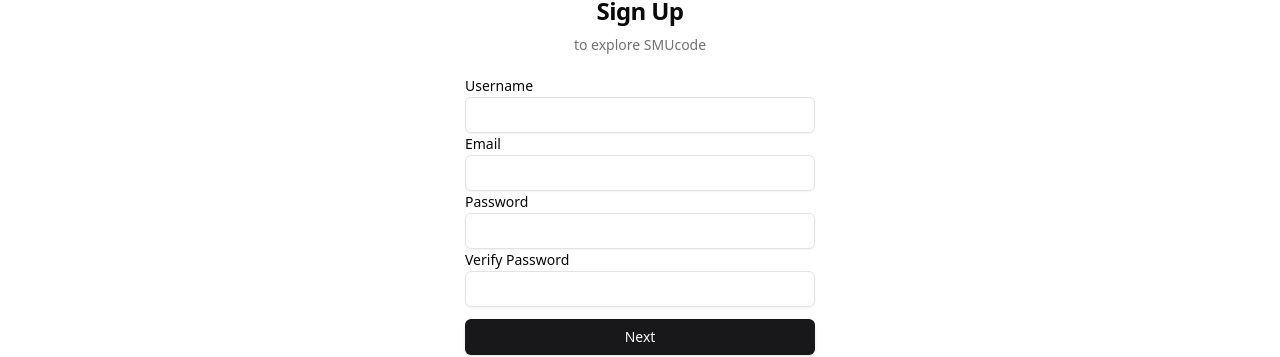
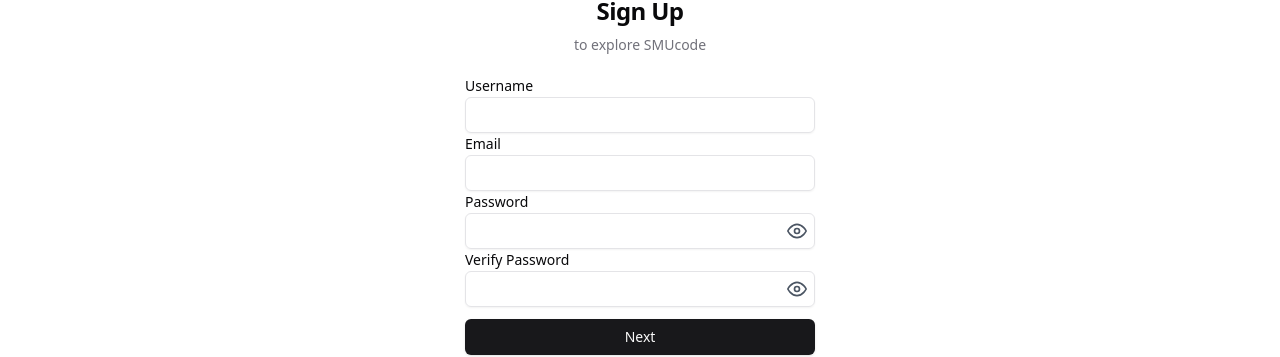
Before and after one commit to cs203-2024/smucode-frontend, a Next.js app: page /signup in a window 1280 px wide. Shown: the part 165-522 px from the top of the page. Built offline with nearby package versions, Linux system fonts and the light colour scheme.

Commit message:
Added hide and unhide password to Signup and Login page

```diff
--- a/components/LoginForm.tsx
+++ b/components/LoginForm.tsx
@@ -11,6 +11,7 @@
 
 export function LoginForm({ className, ...props }: LoginFormProps) {
   const [isLoading, setIsLoading] = React.useState<boolean>(false);
+  const [passwordVisible, setPasswordVisible] = React.useState<boolean>(false);
 
   async function onSubmit(event: React.SyntheticEvent) {
     event.preventDefault();
@@ -21,35 +22,65 @@
     }, 3000);
   }
 
+  const togglePasswordVisibility = () => {
+    setPasswordVisible(!passwordVisible);
+  };
+
+  const inputFields = [
+    {
+      id: "username",
+      label: "Username",
+      type: "text",
+      autoComplete: "username",
+    },
+    {
+      id: "password",
+      label: "Password",
+      type: passwordVisible ? "text" : "password",
+      autoComplete: "password",
+    },
+  ];
+
+  const socialButtons = [
+    { icon: Icons.google, label: "Google" },
+    { icon: Icons.apple, label: "Apple" },
+    { icon: Icons.gitHub, label: "GitHub" },
+  ];
+
   return (
     <div className={cn("grid gap-3", className)} {...props}>
       <form onSubmit={onSubmit}>
         <div className="grid gap-3">
           <div className="grid gap-1">
-            <Label className="" htmlFor="username">
-              Username
-            </Label>
+            {inputFields.map((field) => (
+              <React.Fragment key={field.id}>
+                <Label htmlFor={field.id}>{field.label}</Label>
+                <div className="relative">
                   <Input
-              id="username"
+                    id={field.id}
                     placeholder=""
-              type="text"
+                    type={field.type}
                     autoCapitalize="none"
-              autoComplete="username"
+                    autoComplete={field.autoComplete}
                     autoCorrect="off"
                     disabled={isLoading}
                   />
-            <Label className="" htmlFor="password">
-              Password
-            </Label>
-            <Input
-              id="password"
-              placeholder=""
-              type="password"
-              autoCapitalize="none"
-              autoComplete="password"
-              autoCorrect="off"
-              disabled={isLoading}
-            />
+                  {field.id === "password" && (
+                    <button
+                      type="button"
+                      onClick={togglePasswordVisibility}
+                      className="absolute inset-y-0 right-0 flex items-center px-2 text-sm text-gray-600"
+                    >
+                      {passwordVisible ? (
+                        <Icons.eyeSlash className="h-5 w-5" />
+                      ) : (
+                        <Icons.eye className="h-5 w-5" />
+                      )}
+                    </button>
+                  )}
+                </div>
+              </React.Fragment>
+            ))}
           </div>
           <Button disabled={isLoading}>
             {isLoading && (
@@ -70,7 +101,9 @@
         </div>
       </div>
       <div className="flex justify-center space-x-2">
+        {socialButtons.map((button, index) => (
           <Button
+            key={index}
             variant="outline"
             type="button"
             disabled={isLoading}
@@ -79,37 +112,10 @@
             {isLoading ? (
               <Icons.spinner className="m-2 h-4 w-4 animate-spin" />
             ) : (
-            <Icons.google className="m-2 h-4 w-4" />
-          )}{" "}
-          {/* Google */}
+              <button.icon className="m-2 h-4 w-4" />
+            )}
           </Button>
-        {/* <Button variant="outline" size="icon" type="button" disabled={isLoading}> */}
-        <Button
-          variant="outline"
-          type="button"
-          disabled={isLoading}
-          className="p-2 flex items-center justify-center"
-        >
-          {isLoading ? (
-            <Icons.spinner className="m-2 h-4 w-4 animate-spin" />
-          ) : (
-            <Icons.apple className="m-2 h-4 w-4" />
-          )}{" "}
-          {/* Apple */}
-        </Button>
-        <Button
-          variant="outline"
-          type="button"
-          disabled={isLoading}
-          className="p-2 flex items-center justify-center"
-        >
-          {isLoading ? (
-            <Icons.spinner className="m-2 h-4 w-4 animate-spin" />
-          ) : (
-            <Icons.gitHub className="m-2 h-4 w-4" />
-          )}{" "}
-          {/* GitHub */}
-        </Button>
+        ))}
       </div>
     </div>
   );
--- a/components/SignupForm.tsx
+++ b/components/SignupForm.tsx
@@ -11,6 +11,7 @@
 
 export function SignupForm({ className, ...props }: SignupFormProps) {
   const [isLoading, setIsLoading] = React.useState<boolean>(false);
+  const [passwordVisible, setPasswordVisible] = React.useState<boolean>(false);
 
   async function onSubmit(event: React.SyntheticEvent) {
     event.preventDefault();
@@ -21,59 +22,72 @@
     }, 3000);
   }
 
+  const togglePasswordVisibility = () => {
+    setPasswordVisible(!passwordVisible);
+  };
+
+  const inputFields = [
+    {
+      id: "username",
+      label: "Username",
+      type: "text",
+      autoComplete: "username",
+    },
+    { id: "email", label: "Email", type: "email", autoComplete: "email" },
+    {
+      id: "password",
+      label: "Password",
+      type: passwordVisible ? "text" : "password",
+      autoComplete: "password",
+    },
+    {
+      id: "verifyPassword",
+      label: "Verify Password",
+      type: passwordVisible ? "text" : "password",
+      autoComplete: "verifyPassword",
+    },
+  ];
+
+  const socialButtons = [
+    { icon: Icons.google, label: "Google" },
+    { icon: Icons.apple, label: "Apple" },
+    { icon: Icons.gitHub, label: "GitHub" },
+  ];
+
   return (
     <div className={cn("grid gap-3", className)} {...props}>
       <form onSubmit={onSubmit}>
         <div className="grid gap-3">
           <div className="grid gap-1">
-            <Label className="" htmlFor="username">
-              Username
-            </Label>
+            {inputFields.map((field) => (
+              <React.Fragment key={field.id}>
+                <Label htmlFor={field.id}>{field.label}</Label>
+                <div className="relative">
                   <Input
-              id="username"
+                    id={field.id}
                     placeholder=""
-              type="text"
+                    type={field.type}
                     autoCapitalize="none"
-              autoComplete="username"
+                    autoComplete={field.autoComplete}
                     autoCorrect="off"
                     disabled={isLoading}
                   />
-            <Label className="" htmlFor="email">
-              Email
-            </Label>
-            <Input
-              id="email"
-              placeholder=""
-              type="email"
-              autoCapitalize="none"
-              autoComplete="email"
-              autoCorrect="off"
-              disabled={isLoading}
-            />
-            <Label className="" htmlFor="password">
-              Password
-            </Label>
-            <Input
-              id="password"
-              placeholder=""
-              type="password"
-              autoCapitalize="none"
-              autoComplete="password"
-              autoCorrect="off"
-              disabled={isLoading}
-            />
-            <Label className="" htmlFor="verifyPassword">
-              Verify Password
-            </Label>
-            <Input
-              id="verifyPassword"
-              placeholder=""
-              type="password"
-              autoCapitalize="none"
-              autoComplete="verifyPassword"
-              autoCorrect="off"
-              disabled={isLoading}
-            />
+                  {field.id === "password" || field.id === "verifyPassword" ? (
+                    <button
+                      type="button"
+                      onClick={togglePasswordVisibility}
+                      className="absolute inset-y-0 right-0 flex items-center px-2 text-sm text-gray-600"
+                    >
+                      {passwordVisible ? (
+                        <Icons.eyeSlash className="h-5 w-5" />
+                      ) : (
+                        <Icons.eye className="h-5 w-5" />
+                      )}
+                    </button>
+                  ) : null}
+                </div>
+              </React.Fragment>
+            ))}
           </div>
           <Button disabled={isLoading}>
             {isLoading && (
@@ -94,7 +108,9 @@
         </div>
       </div>
       <div className="flex justify-center space-x-2">
+        {socialButtons.map((button, index) => (
           <Button
+            key={index}
             variant="outline"
             type="button"
             disabled={isLoading}
@@ -103,37 +119,10 @@
             {isLoading ? (
               <Icons.spinner className="m-2 h-4 w-4 animate-spin" />
             ) : (
-            <Icons.google className="m-2 h-4 w-4" />
-          )}{" "}
-          {/* Google */}
+              <button.icon className="m-2 h-4 w-4" />
+            )}
           </Button>
-        {/* <Button variant="outline" size="icon" type="button" disabled={isLoading}> */}
-        <Button
-          variant="outline"
-          type="button"
-          disabled={isLoading}
-          className="p-2 flex items-center justify-center"
-        >
-          {isLoading ? (
-            <Icons.spinner className="m-2 h-4 w-4 animate-spin" />
-          ) : (
-            <Icons.apple className="m-2 h-4 w-4" />
-          )}{" "}
-          {/* Apple */}
-        </Button>
-        <Button
-          variant="outline"
-          type="button"
-          disabled={isLoading}
-          className="p-2 flex items-center justify-center"
-        >
-          {isLoading ? (
-            <Icons.spinner className="m-2 h-4 w-4 animate-spin" />
-          ) : (
-            <Icons.gitHub className="m-2 h-4 w-4" />
-          )}{" "}
-          {/* GitHub */}
-        </Button>
+        ))}
       </div>
     </div>
   );
--- a/components/icons.tsx
+++ b/components/icons.tsx
@@ -145,17 +145,90 @@
       <path d="M21 12a9 9 0 1 1-6.219-8.56" />
     </svg>
   ),
-  bracket: ({ className } : IconProps) => (
-    <svg width="24" height="24" stroke="currentColor" className={className} viewBox="0 0 24 18" fill="none" xmlns="http://www.w3.org/2000/svg">
-    <path d="M8.28571 3.14286H9C9.55229 3.14286 10 3.59057 10 4.14286V10M8.28571 16.8571H9C9.55228 16.8571 10 16.4094 10 15.8571V10M10 10H12.1429M13.1429 12.1429H18C18.5523 12.1429 19 11.6951 19 11.1429V8.85714C19 8.30486 18.5523 7.85714 18 7.85714H13.1429C12.5906 7.85714 12.1429 8.30486 12.1429 8.85714V11.1429C12.1429 11.6951 12.5906 12.1429 13.1429 12.1429ZM7.85714 18V15.7143C7.85714 15.162 7.40943 14.7143 6.85714 14.7143H2C1.44772 14.7143 1 15.162 1 15.7143V18C1 18.5523 1.44771 19 2 19H6.85714C7.40943 19 7.85714 18.5523 7.85714 18ZM2 5.28571H6.85714C7.40943 5.28571 7.85714 4.838 7.85714 4.28571V2C7.85714 1.44772 7.40943 1 6.85714 1H2C1.44772 1 1 1.44772 1 2V4.28571C1 4.838 1.44771 5.28571 2 5.28571Z" stroke="currentColor" strokeWidth="1.8"/>
+  bracket: ({ className }: IconProps) => (
+    <svg
+      width="24"
+      height="24"
+      stroke="currentColor"
+      className={className}
+      viewBox="0 0 24 18"
+      fill="none"
+      xmlns="http://www.w3.org/2000/svg"
+    >
+      <path
+        d="M8.28571 3.14286H9C9.55229 3.14286 10 3.59057 10 4.14286V10M8.28571 16.8571H9C9.55228 16.8571 10 16.4094 10 15.8571V10M10 10H12.1429M13.1429 12.1429H18C18.5523 12.1429 19 11.6951 19 11.1429V8.85714C19 8.30486 18.5523 7.85714 18 7.85714H13.1429C12.5906 7.85714 12.1429 8.30486 12.1429 8.85714V11.1429C12.1429 11.6951 12.5906 12.1429 13.1429 12.1429ZM7.85714 18V15.7143C7.85714 15.162 7.40943 14.7143 6.85714 14.7143H2C1.44772 14.7143 1 15.162 1 15.7143V18C1 18.5523 1.44771 19 2 19H6.85714C7.40943 19 7.85714 18.5523 7.85714 18ZM2 5.28571H6.85714C7.40943 5.28571 7.85714 4.838 7.85714 4.28571V2C7.85714 1.44772 7.40943 1 6.85714 1H2C1.44772 1 1 1.44772 1 2V4.28571C1 4.838 1.44771 5.28571 2 5.28571Z"
+        stroke="currentColor"
+        strokeWidth="1.8"
+      />
     </svg>
   ),
-  grid: ({ className } : IconProps) => (
-    <svg width="24" height="24" stroke="currentColor" className={className} viewBox="0 0 24 24" fill="none" xmlns="http://www.w3.org/2000/svg">
-    <path d="M10 3H3V10H10V3Z" stroke="currentColor" strokeWidth="2" strokeLinecap="round" strokeLinejoin="round"/>
-    <path d="M21 3H14V10H21V3Z" stroke="currentColor" strokeWidth="2" strokeLinecap="round" strokeLinejoin="round"/>
-    <path d="M21 14H14V21H21V14Z" stroke="currentColor" strokeWidth="2" strokeLinecap="round" strokeLinejoin="round"/>
-    <path d="M10 14H3V21H10V14Z" stroke="currentColor" strokeWidth="2" strokeLinecap="round" strokeLinejoin="round"/>
+  grid: ({ className }: IconProps) => (
+    <svg
+      width="24"
+      height="24"
+      stroke="currentColor"
+      className={className}
+      viewBox="0 0 24 24"
+      fill="none"
+      xmlns="http://www.w3.org/2000/svg"
+    >
+      <path
+        d="M10 3H3V10H10V3Z"
+        stroke="currentColor"
+        strokeWidth="2"
+        strokeLinecap="round"
+        strokeLinejoin="round"
+      />
+      <path
+        d="M21 3H14V10H21V3Z"
+        stroke="currentColor"
+        strokeWidth="2"
+        strokeLinecap="round"
+        strokeLinejoin="round"
+      />
+      <path
+        d="M21 14H14V21H21V14Z"
+        stroke="currentColor"
+        strokeWidth="2"
+        strokeLinecap="round"
+        strokeLinejoin="round"
+      />
+      <path
+        d="M10 14H3V21H10V14Z"
+        stroke="currentColor"
+        strokeWidth="2"
+        strokeLinecap="round"
+        strokeLinejoin="round"
+      />
+    </svg>
+  ),
+  eye: (props: IconProps) => (
+    <svg
+      xmlns="http://www.w3.org/2000/svg"
+      viewBox="0 0 24 24"
+      fill="none"
+      stroke="currentColor"
+      strokeWidth="2"
+      strokeLinecap="round"
+      strokeLinejoin="round"
+      {...props}
+    >
+      <path d="M1 12s4-8 11-8 11 8 11 8-4 8-11 8-11-8-11-8z" />
+      <circle cx="12" cy="12" r="3" />
+    </svg>
+  ),
+  eyeSlash: (props: IconProps) => (
+    <svg
+      xmlns="http://www.w3.org/2000/svg"
+      viewBox="0 0 24 24"
+      fill="none"
+      stroke="currentColor"
+      strokeWidth="2"
+      strokeLinecap="round"
+      strokeLinejoin="round"
+      {...props}
+    >
+      <path d="M13.875 18.825C13.257 18.941 12.63 19 12 19c-7 0-11-7-11-7 1.204-2.408 3.02-4.5 5.25-5.85M9.5 9.5c.5-.5 1.5-1 2.5-1 2 0 3 1 3 3 0 1-.5 2-1 2.5M1 1l22 22" />
     </svg>
   ),
 };
```
Lines whose indentation alone changed are shown as unchanged.
